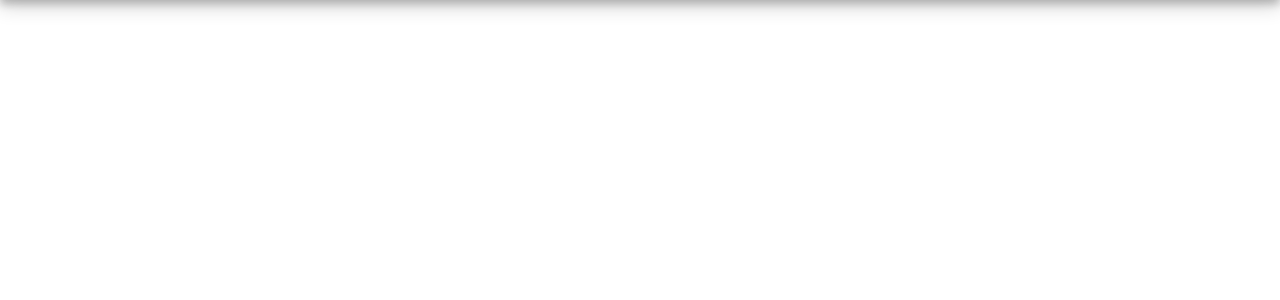
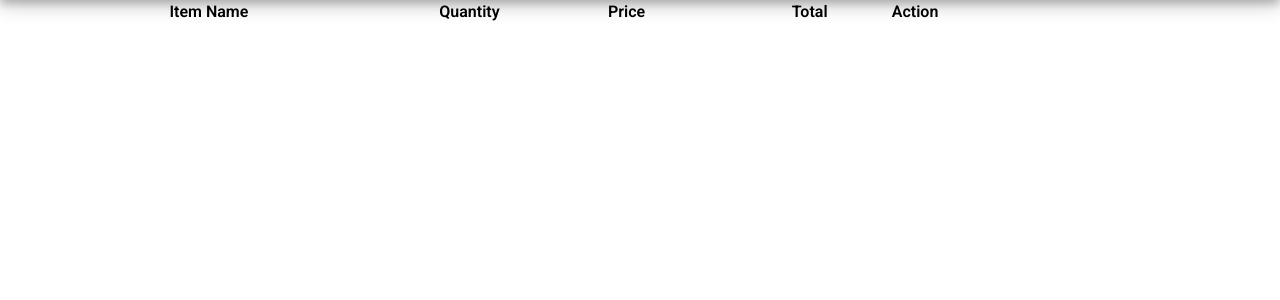
Before and after one commit to bitlii/O2YOU, a PHP site: page /cart.php in a window 1280 px wide. Shown: the part 94-394 px from the top of the page. Run offline with PHP 8.4, Linux system fonts and the light colour scheme; lists and menus that the app fills with data are empty.

Commit message:
Shopping Cart functionality
tested the shopping cart adding and removing with the small jar and medium jar.
small jar was basically the test subject for grabbing all the products from the products table and then displaying it on the website (this didn't work).
medium jar was testing the hard-coded method which worked, so I'm going to change every product to make it work.

```diff
--- a/cart.php
+++ b/cart.php
@@ -1,3 +1,24 @@
+<?php
+session_start();
+include"conn.php";
+
+if(isset($_GET["action"]))
+{
+	if($_GET["action"] == "delete")
+	{
+		foreach($_SESSION["cart"] as $keys => $values)
+		{
+			if($values["item-id"] == $_GET["id"])
+			{
+				unset($_SESSION["cart"][$keys]);
+				echo '<script>alert("It\'s out!")</script>';
+				echo '<script>window.location="cart.php"</script>';
+			}
+		}
+	}
+}
+?>
+
 <html lang="en">
 <head>
 	<title>O2YOU - Cart</title>
@@ -42,5 +63,44 @@
 	}
 	?>
 	</nav>
+
+	<div>
+				<table>
+					<tr>
+						<th width="40%">Item Name</th>
+						<th width="10%">Quantity</th>
+						<th width="20%">Price</th>
+						<th width="15%">Total</th>
+						<th width="5%">Action</th>
+					</tr>
+					<?php
+					if(!empty($_SESSION["cart"]))
+					{
+						$total = 0;
+						foreach($_SESSION["cart"] as $keys => $values)
+						{
+					?>
+					<tr>
+						<td><?php echo $values["item-name"]; ?></td>
+						<td><?php echo $values["item-quantity"]; ?></td>
+						<td>$ <?php echo $values["item-price"]; ?></td>
+						<td>$ <?php echo number_format($values["item-quantity"] * $values["item-price"], 2);?></td>
+						<td><a href="cart.php?action=delete&id=<?php echo $values["item-id"]; ?>"><span class="text-danger">Remove</span></a></td>
+					</tr>
+					<?php
+							$total = $total + ($values["item-quantity"] * $values["item-price"]);
+						}
+					?>
+					<tr>
+						<td colspan="3" align="right">Total</td>
+						<td align="right">$ <?php echo number_format($total, 2); ?></td>
+						<td></td>
+					</tr>
+					<?php
+					}
+					?>
+
+				</table>
+			</div>
 </body>
 </html>
```
Also changed, not shown: index.php (+54 -11 lines), 1 other file.
